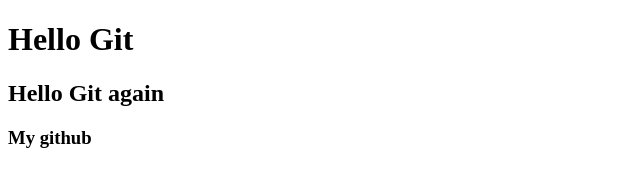
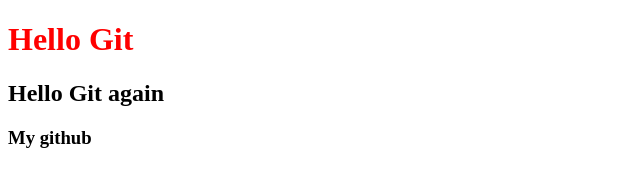
Before and after one commit to dmitryrozhkov/git_test, a plain HTML site: page index.html in a window 1280 px wide. Shown: the whole page, without its empty margins (0-640 px from the left). Drawn offline with Linux system fonts and the light colour scheme.

Commit message:
Made new changes

```diff
--- a/index.html
+++ b/index.html
@@ -3,6 +3,7 @@
 <head>
 	<meta charset="UTF-8">
 	<title>git_test</title>
+	<link rel="stylesheet" type="text/css" href="style.css">
 </head>
 <body>
 	<h1>Hello Git</h1>
--- /dev/null
+++ b/style.css
@@ -0,0 +1,3 @@
+h1 {
+	color: red
+}
```
